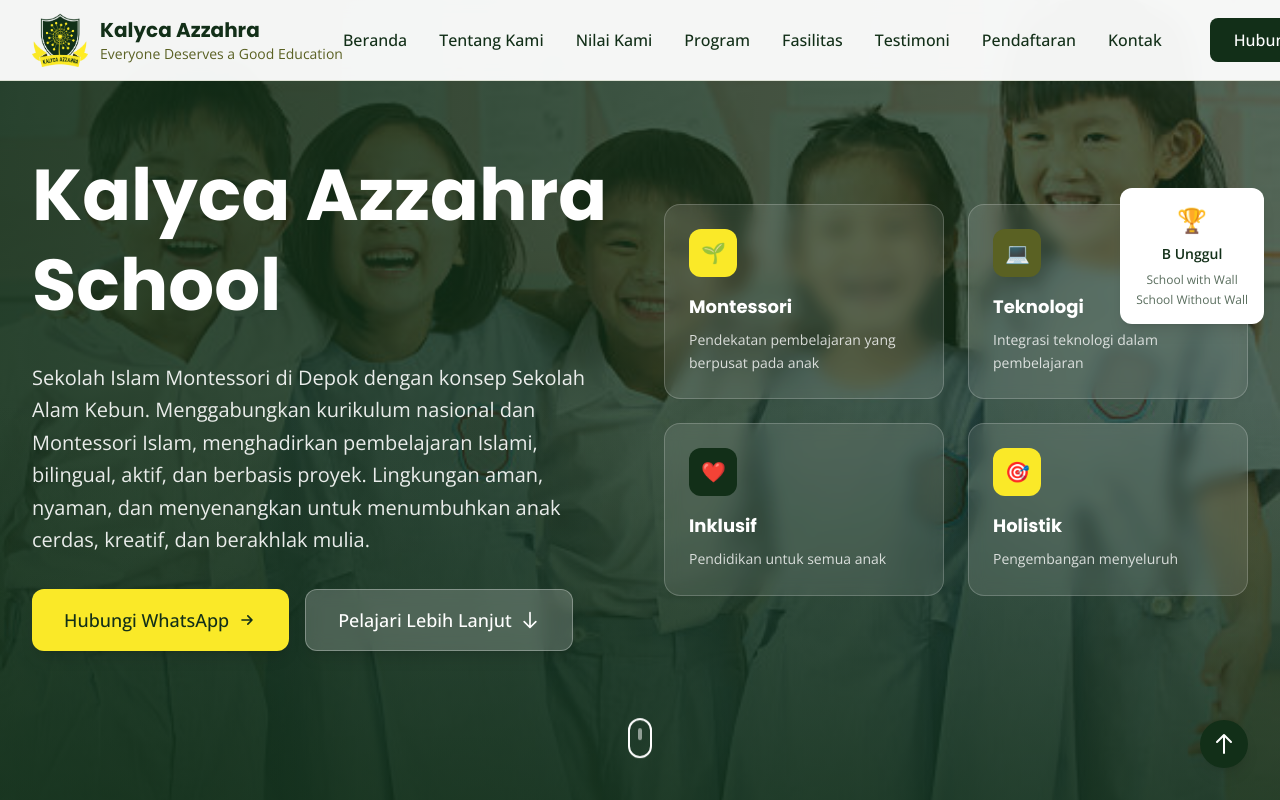
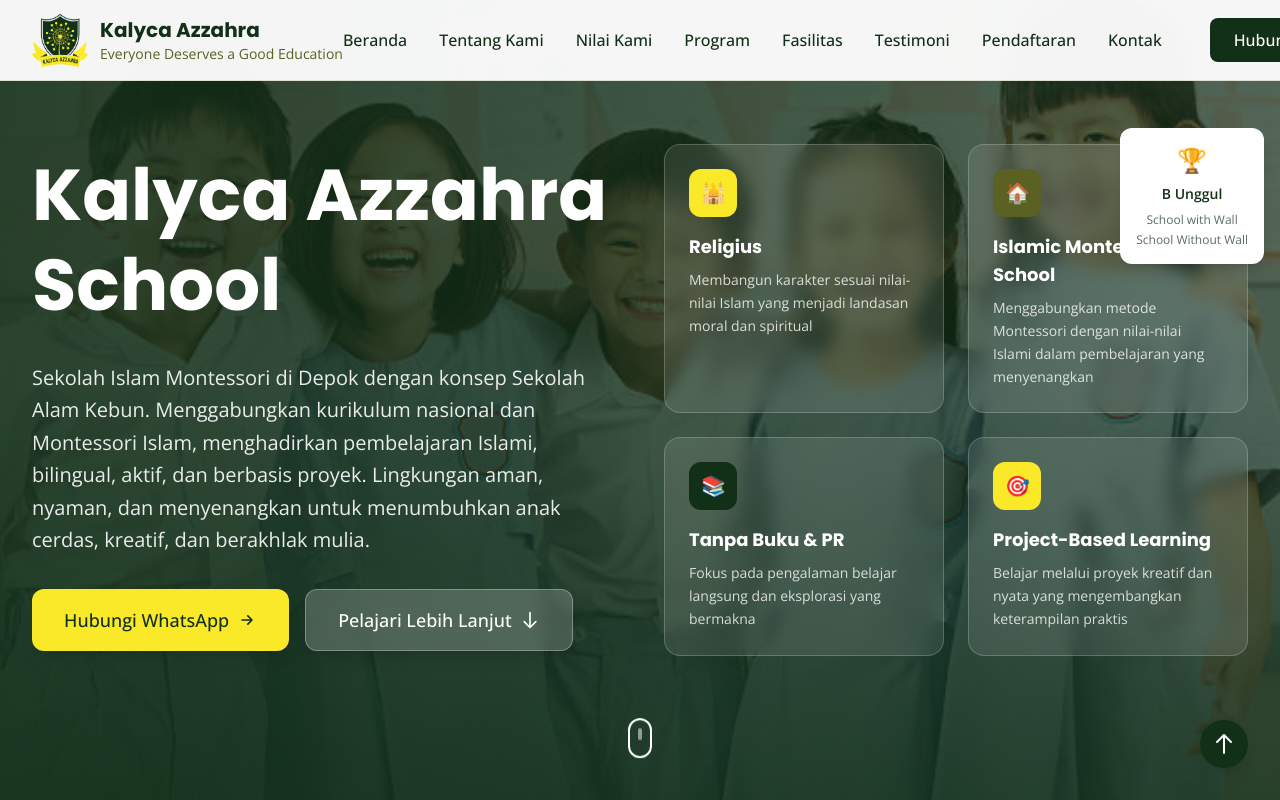
Before and after one commit to Mahusaa/Kalyca-bun, a Next.js app: page / in a window 1280 px wide. Shown: the top 800 px of the page. Built offline with nearby package versions, Linux system fonts and the light colour scheme.

Commit message:
change the hero with 4 value

```diff
--- a/components/Hero.tsx
+++ b/components/Hero.tsx
@@ -69,47 +69,47 @@ export default function Hero() {
           {/* Right Content - Feature Cards - Hidden on mobile to reduce scrolling */}
           <div className="relative hidden lg:block">
             <div className="grid grid-cols-1 sm:grid-cols-2 gap-6">
-              {/* Feature Card 1 */}
+              {/* Feature Card 1 - Religius */}
               <div className="bg-white/10 backdrop-blur-sm rounded-2xl p-6 border border-white/20 hover:bg-white/20 transition-all duration-300">
                 <div className="w-12 h-12 bg-highlight rounded-xl flex items-center justify-center mb-4">
-                  <span className="text-primary text-xl">🌱</span>
+                  <span className="text-primary text-xl">🕌</span>
                 </div>
-                <h3 className="font-heading font-bold text-white text-lg mb-2">Montessori</h3>
+                <h3 className="font-heading font-bold text-white text-lg mb-2">Religius</h3>
                 <p className="text-white/80 text-sm leading-relaxed">
-                  Pendekatan pembelajaran yang berpusat pada anak
+                  Membangun karakter sesuai nilai-nilai Islam yang menjadi landasan moral dan spiritual
                 </p>
               </div>
 
-              {/* Feature Card 2 */}
+              {/* Feature Card 2 - Islamic Montessori School */}
               <div className="bg-white/10 backdrop-blur-sm rounded-2xl p-6 border border-white/20 hover:bg-white/20 transition-all duration-300">
                 <div className="w-12 h-12 bg-accent rounded-xl flex items-center justify-center mb-4">
-                  <span className="text-white text-xl">💻</span>
+                  <span className="text-white text-xl">🏠</span>
                 </div>
-                <h3 className="font-heading font-bold text-white text-lg mb-2">Teknologi</h3>
+                <h3 className="font-heading font-bold text-white text-lg mb-2">Islamic Montessori School</h3>
                 <p className="text-white/80 text-sm leading-relaxed">
-                  Integrasi teknologi dalam pembelajaran
+                  Menggabungkan metode Montessori dengan nilai-nilai Islami dalam pembelajaran yang menyenangkan
                 </p>
               </div>
 
-              {/* Feature Card 3 */}
+              {/* Feature Card 3 - Tanpa Buku & PR */}
               <div className="bg-white/10 backdrop-blur-sm rounded-2xl p-6 border border-white/20 hover:bg-white/20 transition-all duration-300">
                 <div className="w-12 h-12 bg-primary rounded-xl flex items-center justify-center mb-4">
-                  <span className="text-white text-xl">❤️</span>
+                  <span className="text-white text-xl">📚</span>
                 </div>
-                <h3 className="font-heading font-bold text-white text-lg mb-2">Inklusif</h3>
+                <h3 className="font-heading font-bold text-white text-lg mb-2">Tanpa Buku & PR</h3>
                 <p className="text-white/80 text-sm leading-relaxed">
-                  Pendidikan untuk semua anak
+                  Fokus pada pengalaman belajar langsung dan eksplorasi yang bermakna
                 </p>
               </div>
 
-              {/* Feature Card 4 */}
+              {/* Feature Card 4 - Project-Based Learning */}
               <div className="bg-white/10 backdrop-blur-sm rounded-2xl p-6 border border-white/20 hover:bg-white/20 transition-all duration-300">
                 <div className="w-12 h-12 bg-highlight rounded-xl flex items-center justify-center mb-4">
                   <span className="text-primary text-xl">🎯</span>
                 </div>
-                <h3 className="font-heading font-bold text-white text-lg mb-2">Holistik</h3>
+                <h3 className="font-heading font-bold text-white text-lg mb-2">Project-Based Learning</h3>
                 <p className="text-white/80 text-sm leading-relaxed">
-                  Pengembangan menyeluruh
+                  Belajar melalui proyek kreatif dan nyata yang mengembangkan keterampilan praktis
                 </p>
               </div>
             </div>
@@ -134,27 +134,27 @@ export default function Hero() {
             <div className="grid grid-cols-2 gap-3">
               <div className="flex items-center space-x-2">
                 <div className="w-6 h-6 bg-highlight rounded-lg flex items-center justify-center">
-                  <span className="text-primary text-xs">✓</span>
+                  <span className="text-primary text-xs">🕌</span>
                 </div>
-                <span className="text-white/90 text-xs">Pendidikan Inklusif</span>
+                <span className="text-white/90 text-xs">Religius</span>
               </div>
               <div className="flex items-center space-x-2">
                 <div className="w-6 h-6 bg-highlight rounded-lg flex items-center justify-center">
-                  <span className="text-primary text-xs">✓</span>
+                  <span className="text-primary text-xs">🏠</span>
                 </div>
-                <span className="text-white/90 text-xs">Beasiswa Yatim</span>
+                <span className="text-white/90 text-xs">Islamic Montessori</span>
               </div>
               <div className="flex items-center space-x-2">
                 <div className="w-6 h-6 bg-highlight rounded-lg flex items-center justify-center">
-                  <span className="text-primary text-xs">✓</span>
+                  <span className="text-primary text-xs">📚</span>
                 </div>
-                <span className="text-white/90 text-xs">Fasilitas Lengkap</span>
+                <span className="text-white/90 text-xs">Tanpa Buku & PR</span>
               </div>
               <div className="flex items-center space-x-2">
                 <div className="w-6 h-6 bg-highlight rounded-lg flex items-center justify-center">
-                  <span className="text-primary text-xs">✓</span>
+                  <span className="text-primary text-xs">🎯</span>
                 </div>
-                <span className="text-white/90 text-xs">Biaya Terjangkau</span>
+                <span className="text-white/90 text-xs">Project-Based Learning</span>
               </div>
             </div>
           </div>
```
